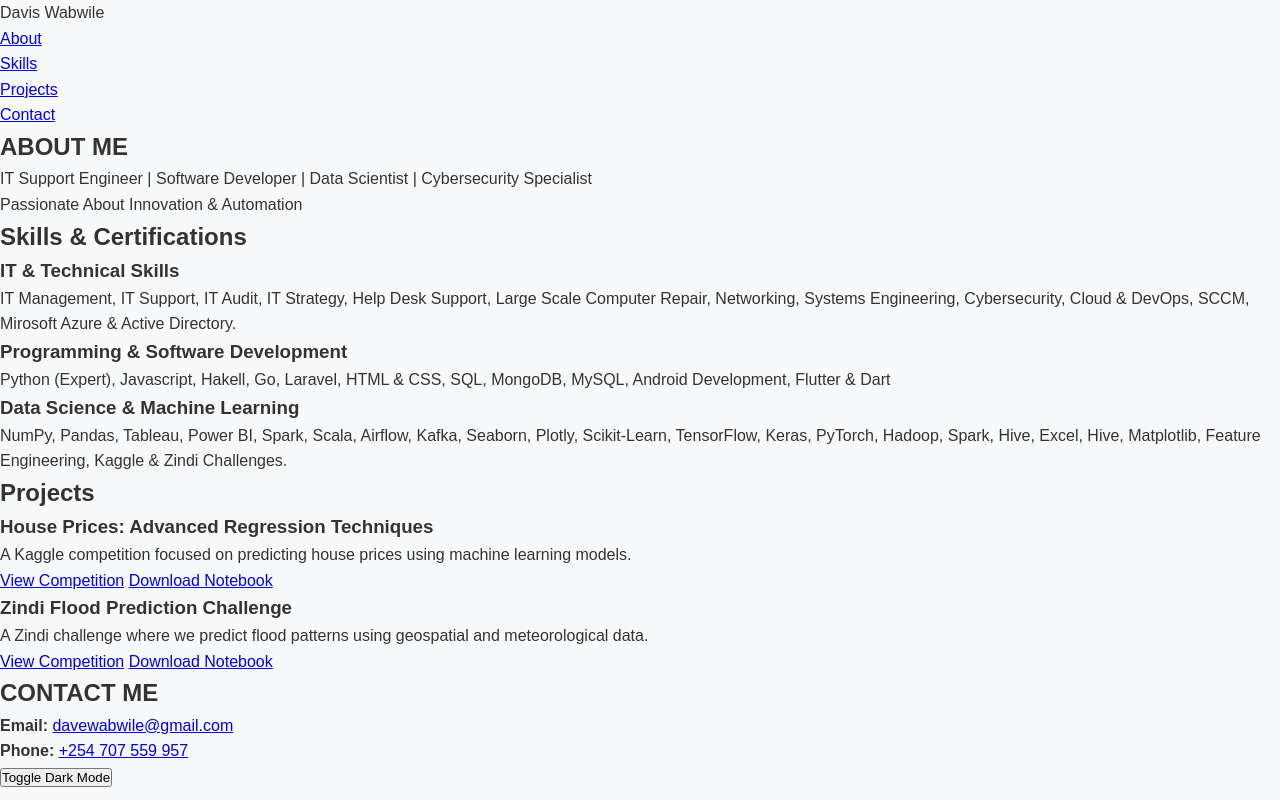
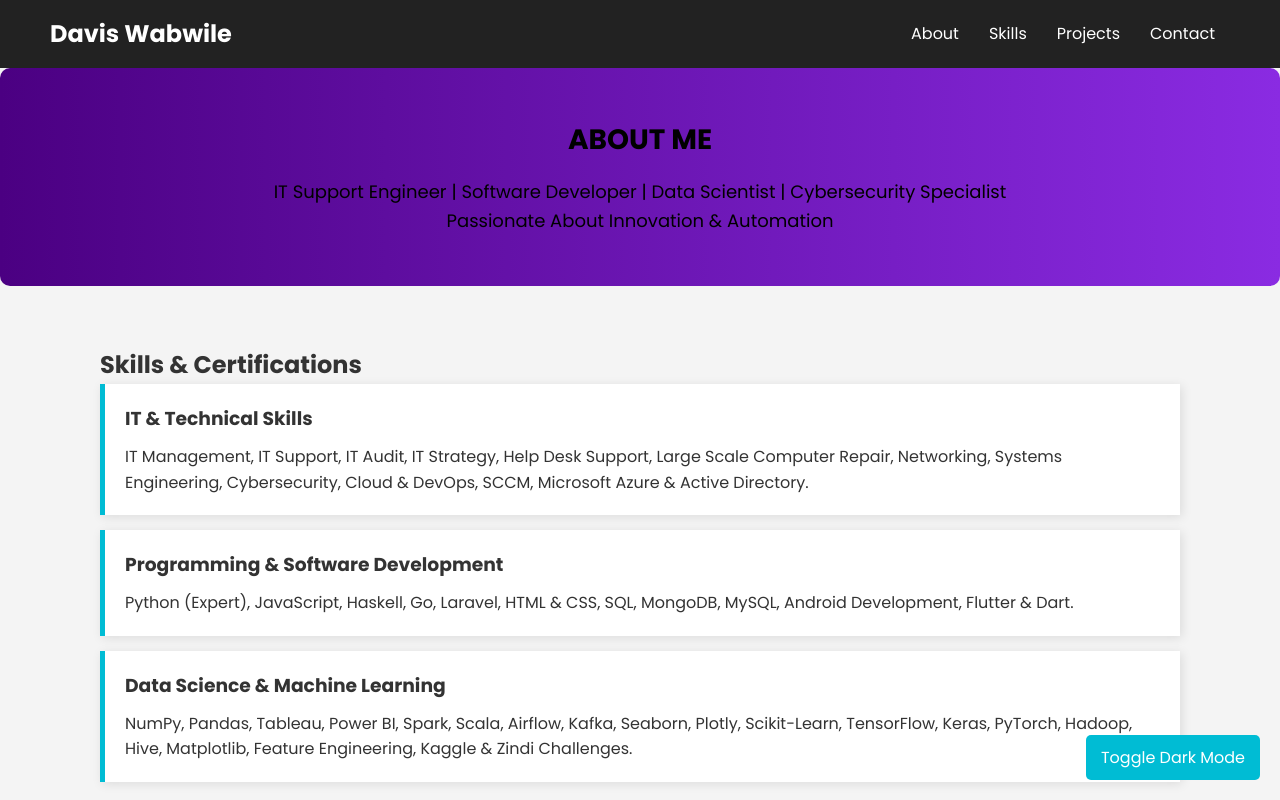
Before and after one commit to Alphadavethedon/Davis-portfolio, a plain HTML site: page index.html in a window 1280 px wide. Shown: the top 800 px of the page. Drawn offline with Linux system fonts and the light colour scheme.

Commit message:
Updated portfolio with new styling and background image

```diff
--- a/css/style.css
+++ b/css/style.css
@@ -111,3 +111,204 @@ footer {
     padding: 20px;
     margin-top: 40px;
 }
+/* General Styling */
+* {
+    margin: 0;
+    padding: 0;
+    box-sizing: border-box;
+    font-family: 'Poppins', sans-serif;
+    scroll-behavior: smooth;
+}
+
+body {
+    background-color: #f4f4f4;
+    color: #333;
+    transition: all 0.3s ease-in-out;
+}
+
+/* Navigation Bar */
+nav {
+    display: flex;
+    justify-content: space-between;
+    align-items: center;
+    padding: 15px 50px;
+    background-color: #222;
+    color: #fff;
+    position: sticky;
+    top: 0;
+    z-index: 1000;
+}
+
+.logo {
+    font-size: 24px;
+    font-weight: bold;
+}
+
+nav ul {
+    list-style: none;
+    display: flex;
+}
+
+nav ul li {
+    margin: 0 15px;
+}
+
+nav ul li a {
+    text-decoration: none;
+    color: #fff;
+    font-weight: 500;
+    transition: 0.3s;
+}
+
+nav ul li a:hover {
+    color: #00bcd4;
+}
+
+/* Sections */
+section {
+    padding: 60px 100px;
+}
+
+/* About Section */
+.about-title {
+    font-size: 28px;
+    margin-bottom: 15px;
+}
+
+.about-list {
+    list-style: none;
+    font-size: 18px;
+}
+
+/* Skills Section */
+.skill-category {
+    background-color: #fff;
+    padding: 20px;
+    margin-bottom: 15px;
+    border-left: 5px solid #00bcd4;
+    box-shadow: 2px 2px 10px rgba(0, 0, 0, 0.1);
+}
+
+.skill-category h3 {
+    margin-bottom: 10px;
+}
+
+/* Projects */
+.project {
+    background: #fff;
+    padding: 20px;
+    margin-bottom: 15px;
+    box-shadow: 2px 2px 10px rgba(0, 0, 0, 0.1);
+    border-radius: 5px;
+}
+
+.project a {
+    display: inline-block;
+    margin-top: 10px;
+    text-decoration: none;
+    color: #00bcd4;
+    font-weight: bold;
+}
+
+.project a:hover {
+    text-decoration: underline;
+}
+
+/* Contact Section */
+.contact-title {
+    font-size: 28px;
+    margin-bottom: 10px;
+}
+
+.contact-info p {
+    font-size: 18px;
+}
+
+/* Dark Mode */
+.dark-mode {
+    background-color: #222;
+    color: #fff;
+}
+
+.dark-mode nav {
+    background-color: #111;
+}
+
+.dark-mode .skill-category,
+.dark-mode .project {
+    background-color: #333;
+    color: #fff;
+    border-left: 5px solid #ff9800;
+}
+
+#dark-mode-toggle {
+    position: fixed;
+    bottom: 20px;
+    right: 20px;
+    background: #00bcd4;
+    color: #fff;
+    border: none;
+    padding: 10px 15px;
+    cursor: pointer;
+    font-size: 16px;
+    border-radius: 5px;
+}
+
+#dark-mode-toggle:hover {
+    background: #008c9e;
+}
+
+/* Mobile Responsiveness */
+@media screen and (max-width: 768px) {
+    nav {
+        flex-direction: column;
+        text-align: center;
+    }
+
+    nav ul {
+        flex-direction: column;
+        padding: 10px;
+    }
+
+    nav ul li {
+        margin: 10px 0;
+    }
+
+    section {
+        padding: 40px 20px;
+    }
+}
+#about {
+    background-image: url("https://photos.google.com/photo/AF1QipN4VHszWtWDrnDCklq85BR0V20QkjcrYp06uUMH");
+    background-size: cover;
+    background-position: center;
+    color: white;
+    padding: 50px;
+    border-radius: 10px;
+}
+#about {
+    background: linear-gradient(to right, #4b0082, #8a2be2); /* Fading purple gradient */
+    color: black; /* Dark text for contrast */
+    padding: 50px;
+    border-radius: 10px;
+    text-align: center;
+}
+
+#contact {
+    background: #f0f0f0; /* Light grey background */
+    color: #333; /* Dark grey text for contrast */
+    text-align: center; /* Centers everything */
+    padding: 50px;
+    border-radius: 10px;
+    font-family: 'Poppins', sans-serif; /* Stylish font */
+}
+
+#contact a {
+    color: #4b0082; /* Purple links to match theme */
+    text-decoration: none;
+    font-weight: bold;
+}
+
+#contact a:hover {
+    text-decoration: underline; /* Subtle hover effect */
+}
--- a/index.html
+++ b/index.html
@@ -27,7 +27,7 @@
             <li> <p>IT Support Engineer | Software Developer | Data Scientist | Cybersecurity Specialist</p></li>
             <li>Passionate About Innovation & Automation</li>
         </ul>
-
+    </section>
 
     <!-- Skills Section -->
     <section id="skills">
@@ -35,22 +35,21 @@
 
         <div class="skill-category">
             <h3>IT & Technical Skills</h3>
-            <p>IT Management, IT Support, IT Audit, IT Strategy, Help Desk Support, Large Scale Computer Repair, Networking, Systems Engineering, Cybersecurity, Cloud & DevOps, SCCM, Mirosoft Azure & Active Directory. </p>
+            <p>IT Management, IT Support, IT Audit, IT Strategy, Help Desk Support, Large Scale Computer Repair, Networking, Systems Engineering, Cybersecurity, Cloud & DevOps, SCCM, Microsoft Azure & Active Directory.</p>
         </div>
 
         <div class="skill-category">
             <h3>Programming & Software Development</h3>
-            <p>Python (Expert), Javascript, Hakell, Go, Laravel, HTML & CSS, SQL, MongoDB, MySQL, Android Development, Flutter & Dart</p>
+            <p>Python (Expert), JavaScript, Haskell, Go, Laravel, HTML & CSS, SQL, MongoDB, MySQL, Android Development, Flutter & Dart.</p>
         </div>
 
         <div class="skill-category">
             <h3>Data Science & Machine Learning</h3>
-            <p>NumPy, Pandas, Tableau, Power BI, Spark, Scala, Airflow, Kafka, Seaborn, Plotly, Scikit-Learn, TensorFlow, Keras, PyTorch, Hadoop, Spark, Hive, Excel, Hive, Matplotlib, Feature Engineering, Kaggle & Zindi Challenges. </p>
+            <p>NumPy, Pandas, Tableau, Power BI, Spark, Scala, Airflow, Kafka, Seaborn, Plotly, Scikit-Learn, TensorFlow, Keras, PyTorch, Hadoop, Hive, Matplotlib, Feature Engineering, Kaggle & Zindi Challenges.</p>
         </div>
     </section>
 
-
-
+    <!-- Projects Section -->
     <section id="projects">
         <h2>Projects</h2>
         <div class="project">
@@ -68,7 +67,6 @@
         </div>
     </section>
 
-
     <!-- Contact Section -->
     <section id="contact">
         <h2 class="contact-title">CONTACT ME</h2>
@@ -78,15 +76,9 @@
         </div>
     </section>
 
+    <!-- Dark Mode Toggle Button -->
+    <button id="dark-mode-toggle">Toggle Dark Mode</button>
 
 </body>
 </html>
-
-<button id="dark-mode-toggle">Toggle Dark Mode</button>
-
-
-<meta name="viewport" content="width=device-width, initial-scale=1.0">
-
-
-
-<h1 id="typewriter"></h1>
+<link href="https://fonts.googleapis.com/css2?family=Poppins:wght@300;400;700&display=swap" rel="stylesheet">
```
Lines whose indentation alone changed are shown as unchanged.
